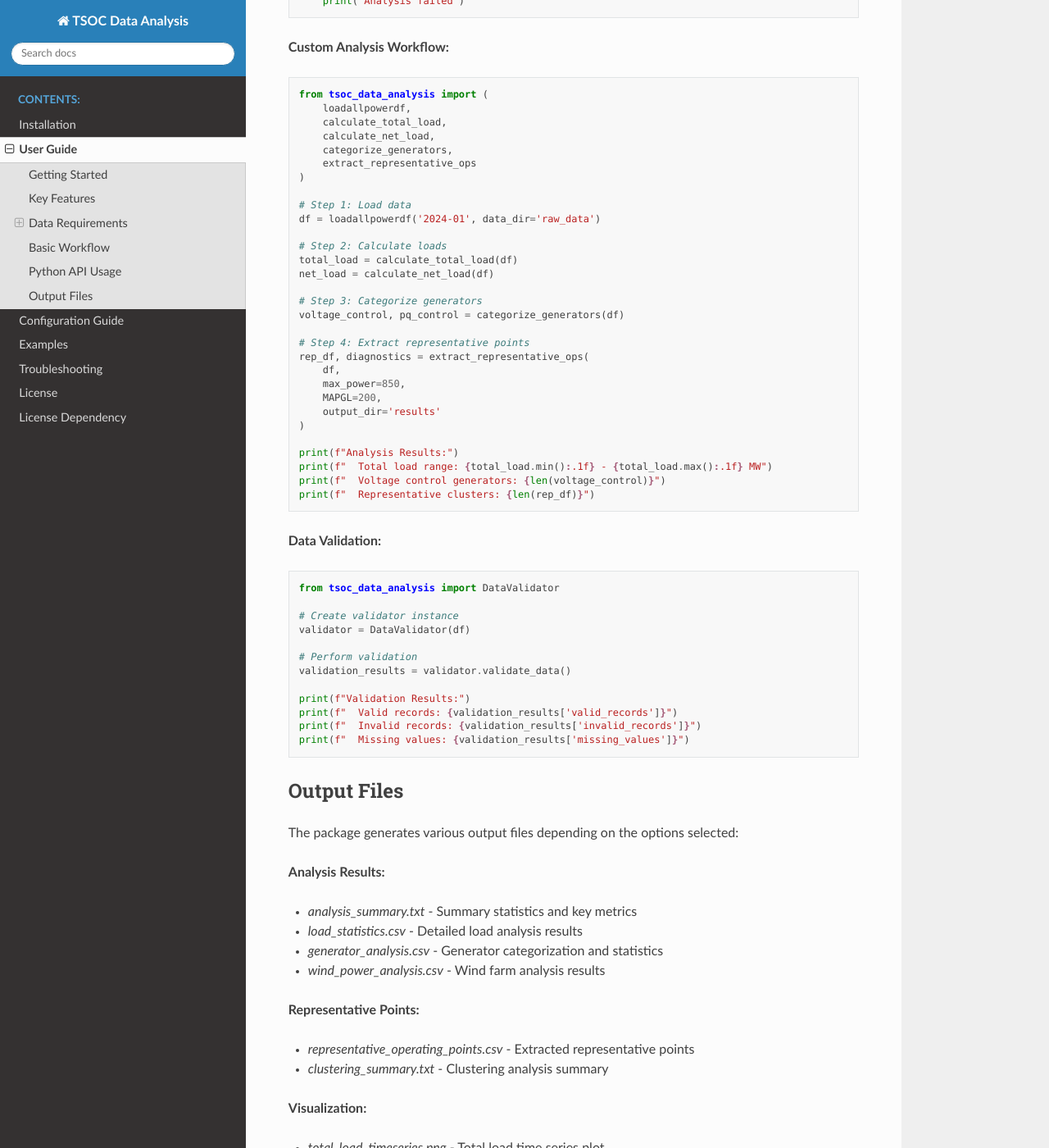
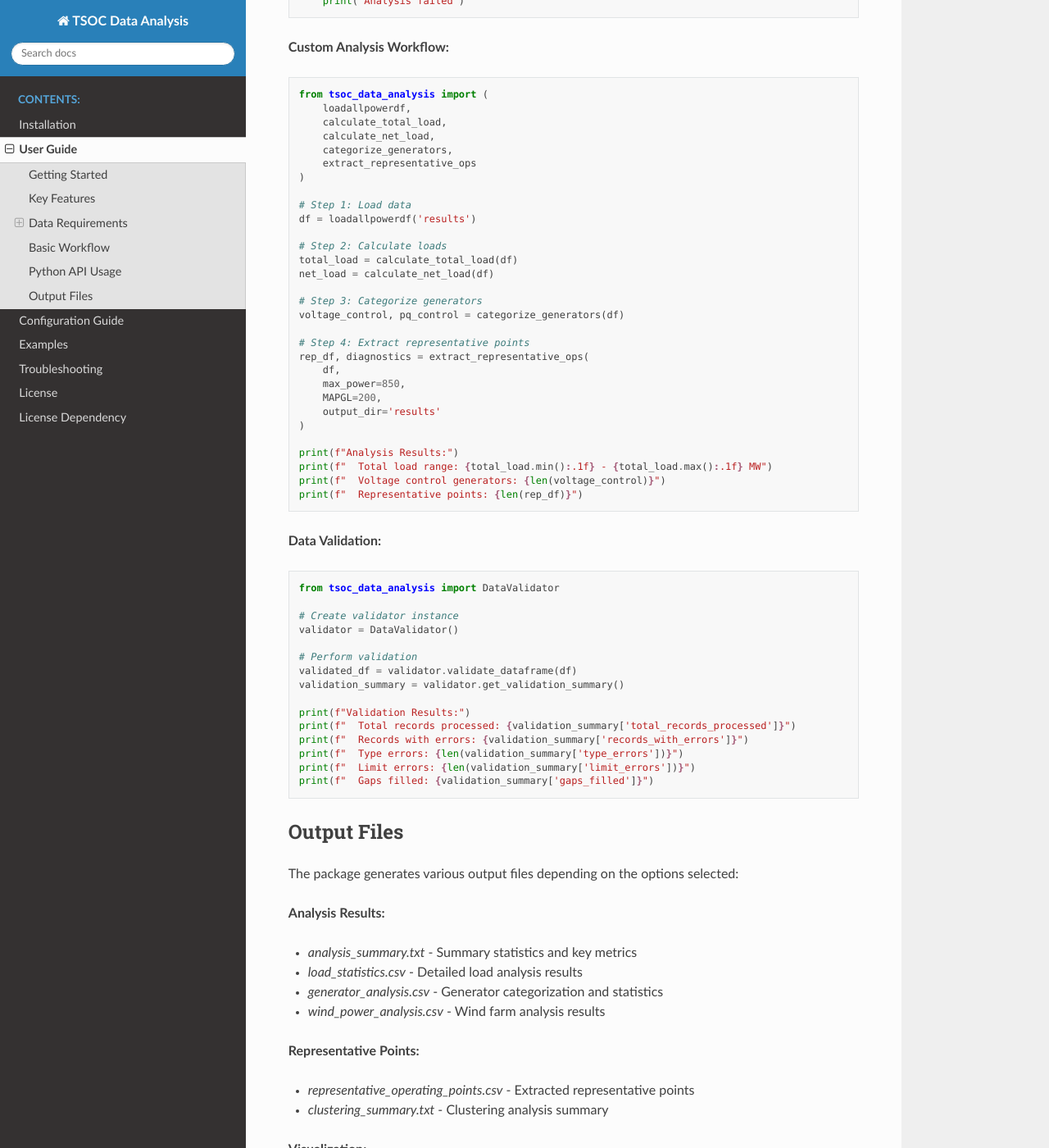
Before and after one commit to SPS-L/TSOC-data-analysis, a Sphinx documentation site: the page built from docs/source/user_guide.rst, in a window 1280 px wide and 1400 px high, scrolled down 2761 px. Shown: the whole window at 82% size. Built offline with Sphinx 7.4.7 and the Read the Docs theme 3.1.0, drawn with Linux system fonts in a browser that asks for light colours.

Commit message:
Update documentation

```diff
--- a/docs/source/user_guide.rst
+++ b/docs/source/user_guide.rst
@@ -145,7 +145,7 @@ For programmatic access and custom workflows:
    )
 
    # Step 1: Load data
-   df = loadallpowerdf('2024-01', data_dir='raw_data')
+   df = loadallpowerdf('results')
 
    # Step 2: Calculate loads
    total_load = calculate_total_load(df)
@@ -165,7 +165,7 @@ For programmatic access and custom workflows:
    print(f"Analysis Results:")
    print(f"  Total load range: {total_load.min():.1f} - {total_load.max():.1f} MW")
    print(f"  Voltage control generators: {len(voltage_control)}")
-   print(f"  Representative clusters: {len(rep_df)}")
+   print(f"  Representative points: {len(rep_df)}")
 
 **Data Validation:**
 
@@ -174,15 +174,18 @@ For programmatic access and custom workflows:
    from tsoc_data_analysis import DataValidator
 
    # Create validator instance
-   validator = DataValidator(df)
+   validator = DataValidator()
 
    # Perform validation
-   validation_results = validator.validate_data()
+   validated_df = validator.validate_dataframe(df)
+   validation_summary = validator.get_validation_summary()
 
    print(f"Validation Results:")
-   print(f"  Valid records: {validation_results['valid_records']}")
-   print(f"  Invalid records: {validation_results['invalid_records']}")
-   print(f"  Missing values: {validation_results['missing_values']}")
+   print(f"  Total records processed: {validation_summary['total_records_processed']}")
+   print(f"  Records with errors: {validation_summary['records_with_errors']}")
+   print(f"  Type errors: {len(validation_summary['type_errors'])}")
+   print(f"  Limit errors: {len(validation_summary['limit_errors'])}")
+   print(f"  Gaps filled: {validation_summary['gaps_filled']}")
 
 Output Files
 ------------
```
Also changed, not shown: README.md (+3 -1 lines), docs/README.md (deleted), 3 other files.
